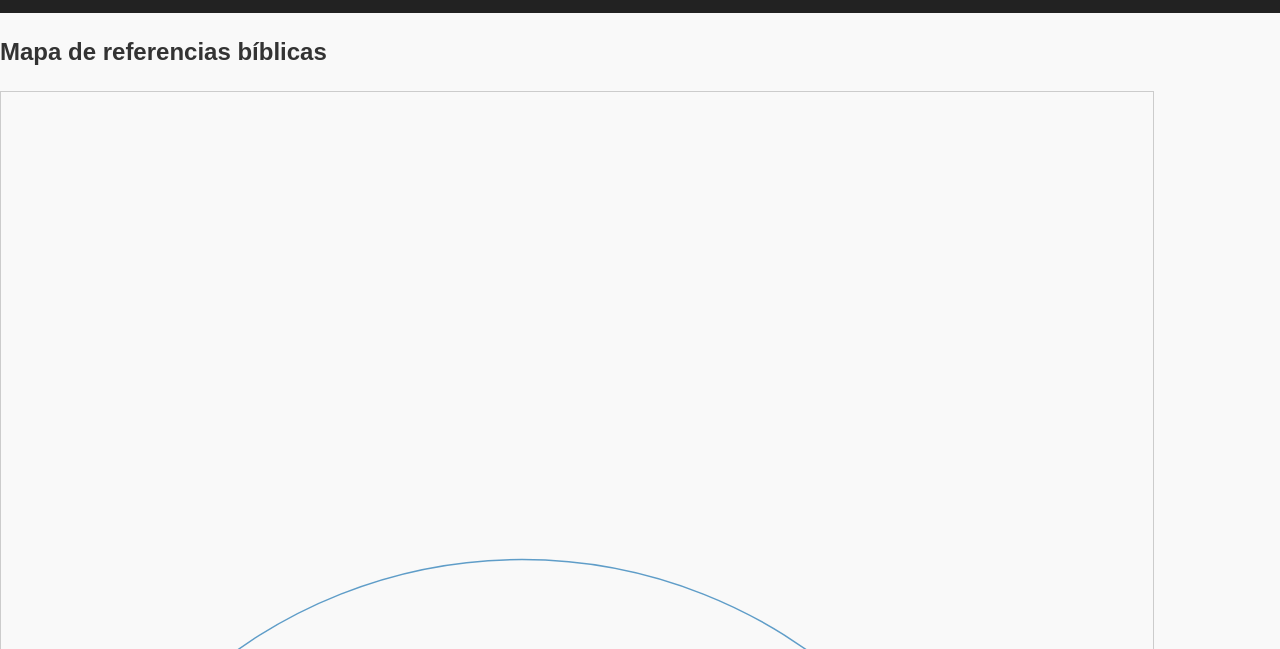
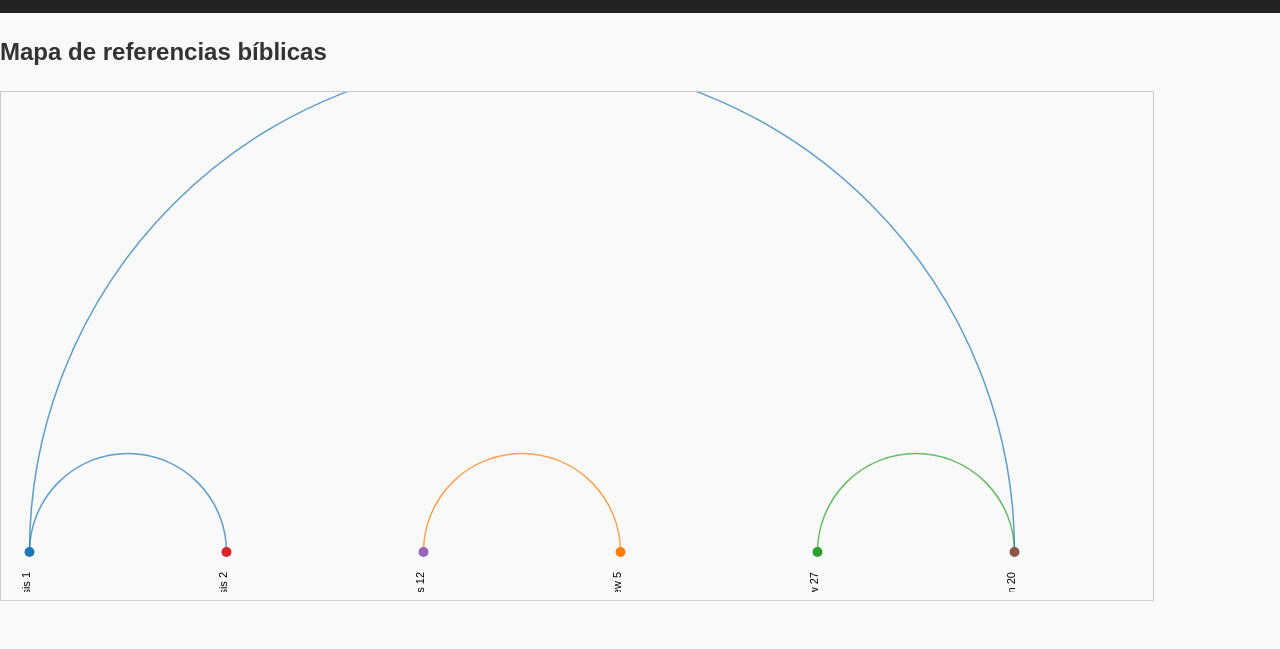
Before and after one commit to guillermopereyralucero/guillermopereyralucero.github.io, a plain HTML site: page proyectos/databibs/index.html in a window 1280 px wide. Shown: the part 128-777 px from the top of the page. Drawn offline with nearby package versions, Linux system fonts and the light colour scheme; files that its build step writes are made by us from their sources.

Commit message:
Update index.html

```diff
--- a/proyectos/databibs/index.html
+++ b/proyectos/databibs/index.html
@@ -17,7 +17,7 @@
 
   <main>
     <h2>Mapa de referencias bíblicas</h2>
-    <div id="viz" style="width:90%; height:1000px; border:1px solid #ccc;"></div>
+    <div id="viz" style="width:90%; height:100%; border:1px solid #ccc;"></div>
     <section class="content">
 
 
```
